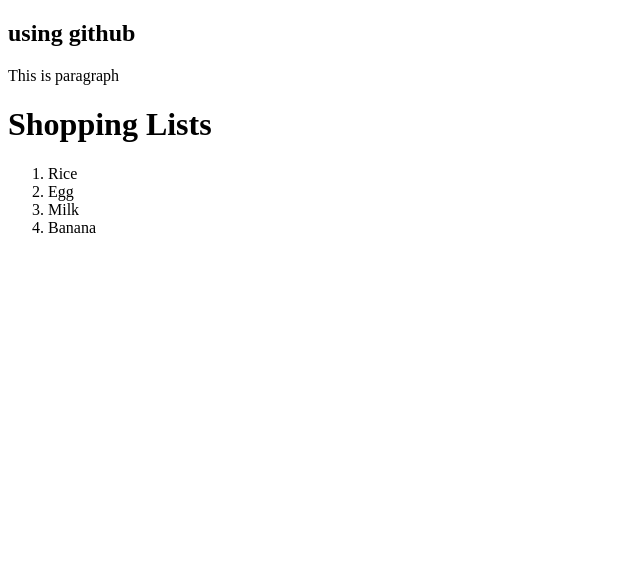
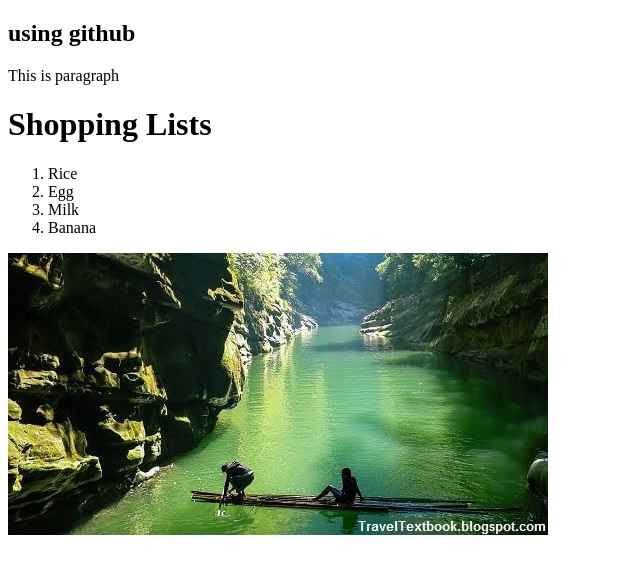
Before and after one commit to Mahin-coder/my-first-website, a plain HTML site: page index.html in a window 1280 px wide. Shown: the whole page, without its empty margins (0-640 px from the left). Drawn offline with Linux system fonts and the light colour scheme.

Commit message:
add picture

```diff
--- a/index.html
+++ b/index.html
@@ -15,5 +15,6 @@
         <li>Milk</li>
         <li>Banana</li>
     </ol>
+    <img src="images/bandarban.jpg">
 </body>
 </html>
```
Also changed, not shown: images/bandarban.jpg (added).
